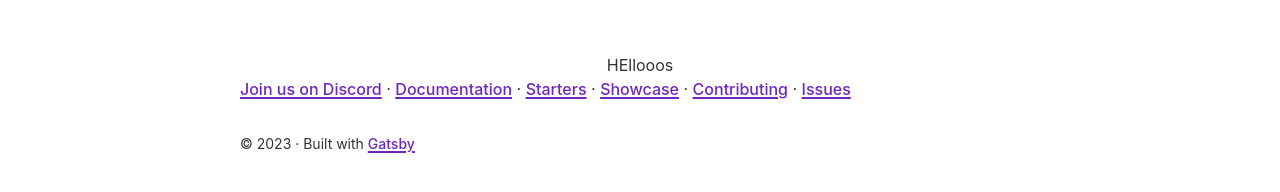
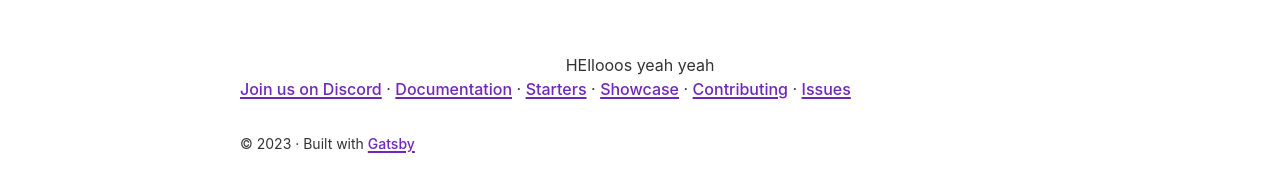
Before and after one commit to Pontushansson7/pgagatsby, a Gatsby site: page / in a window 1280 px wide. Shown: the part 48-240 px from the top of the page. Built offline with nearby package versions, Linux system fonts and the light colour scheme; Gatsby itself is replaced by a stand-in of ours.

Commit message:
testar webhook igen

```diff
--- a/src/pages/index.js
+++ b/src/pages/index.js
@@ -72,7 +72,7 @@
 const IndexPage = () => (
   <Layout>
     <div className={styles.textCenter}>
-        HEllooos
+        HEllooos yeah yeah
     </div>
 
     {moreLinks.map((link, i) => (
```
